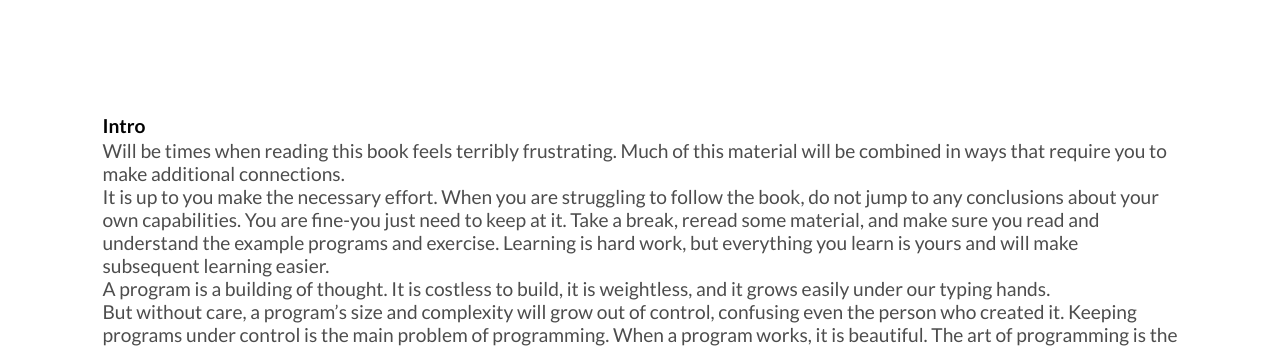
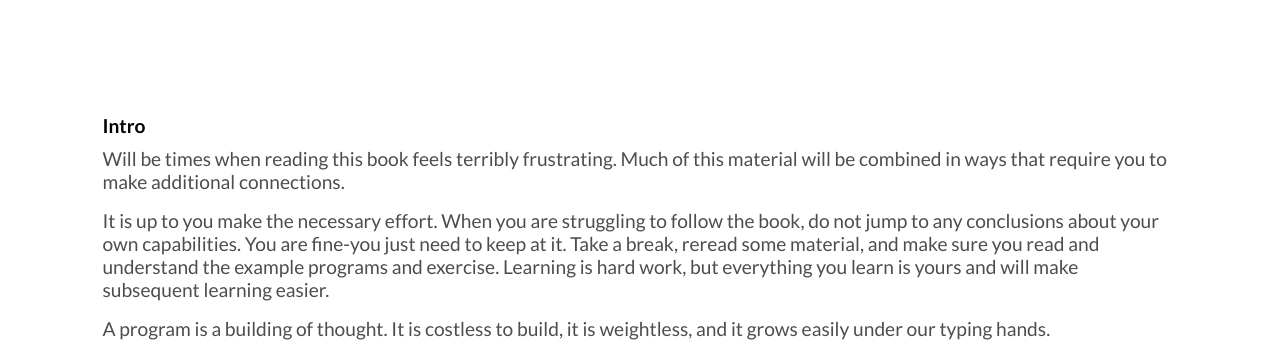
Before and after one commit to keremalan/blog, a plain HTML site: page pages/bpi0.html in a window 1280 px wide. Shown: the part 626-974 px from the top of the page. Drawn offline with Linux system fonts and the light colour scheme.

Commit message:
Add margin to p

```diff
--- a/assets/css/style.css
+++ b/assets/css/style.css
@@ -88,6 +88,7 @@ article#article {
 }
 
 p {
+    margin: 1vh 0;
     opacity: 0.7;
 }
 
```
